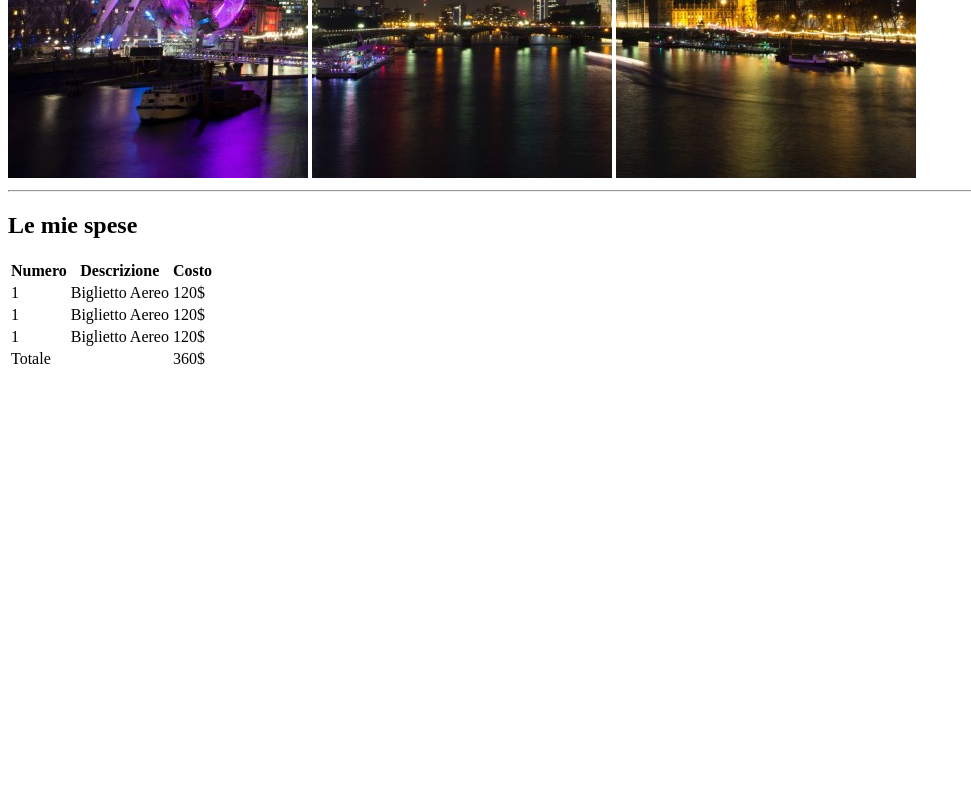
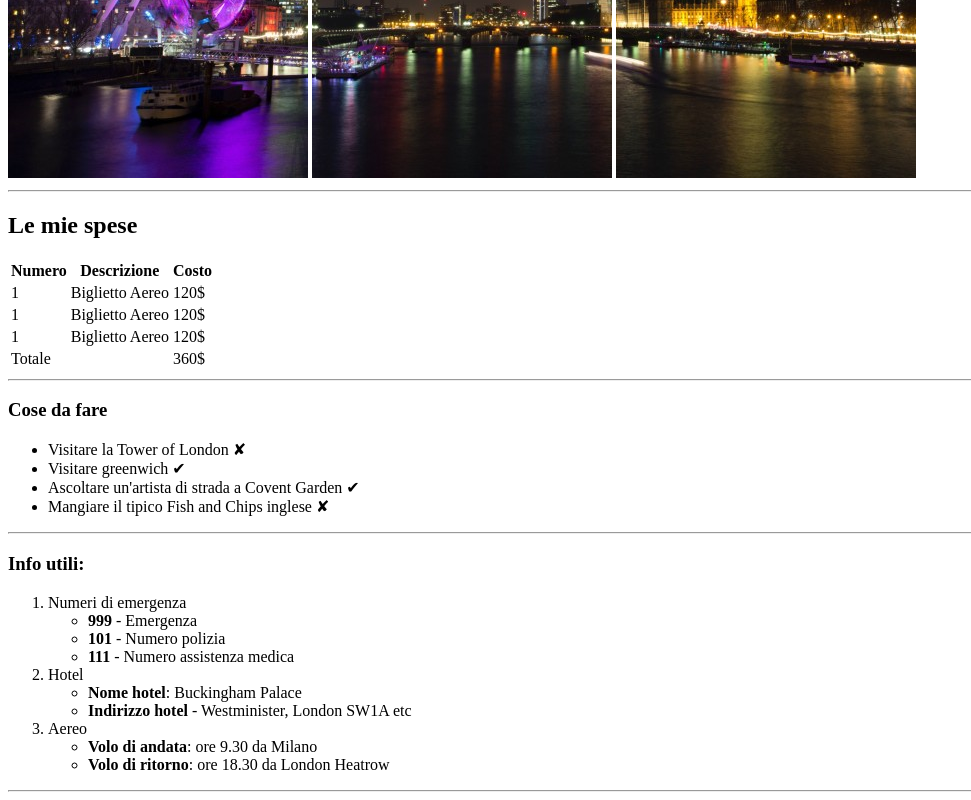
Before and after one commit to IlCarretto/html-london-trip, a plain HTML site: page index.html in a window 1280 px wide. Shown: the part 502-1302 px from the top of the page, without its empty margins (0-971 px from the left). Before the commit the page ends 881 px from the top, so only its background shows below. Drawn offline with Linux system fonts and the light colour scheme.

Commit message:
Aggiunta Sezione Info

```diff
--- a/index.html
+++ b/index.html
@@ -19,7 +19,11 @@
 
     <hr>
 
+    <!-- Main -->
     <main>
+
+        <!-- Sezione Spese -->
+        <section>
         <h2>Le mie spese</h2>
         <table>
             <tr>
@@ -47,7 +51,56 @@
                 <td>360$</td>
             </tr>
         </table>
+        </section>
+        <!-- /Sezione Spese -->
+
+        <hr>
+
+        <!-- Sezione Cose da fare -->
+        <section>
+        <h3>Cose da fare</h3>
+        <ul>
+            <li>Visitare la Tower of London &#10008;</li>
+            <li>Visitare greenwich &#10004;</li>
+            <li>Ascoltare un'artista di strada a Covent Garden &#10004;</li>
+            <li>Mangiare il tipico Fish and Chips inglese &#10008;</li>
+        </ul>
+        </section>
+        <!-- /Sezione Cose da fare -->
+
+        <hr>
+
+        <!-- Sezione Info -->
+        <section>
+            <h3>Info utili:</h3>
+            <ol>
+                <li>Numeri di emergenza
+                    <ul>
+                        <li><strong>999</strong> - Emergenza</li>
+                        <li><strong>101</strong> - Numero polizia</li>
+                        <li><strong>111</strong> - Numero assistenza medica</li>
+                    </ul>
+                </li>
+                <li>Hotel
+                    <ul>
+                        <li><strong>Nome hotel</strong>: Buckingham Palace</li>
+                        <li><strong>Indirizzo hotel</strong> - Westminister, London SW1A etc</li>
+                    </ul>
+                </li>
+                <li>Aereo
+                    <ul>
+                        <li><strong>Volo di andata</strong>: ore 9.30 da Milano</li>
+                        <li><strong>Volo di ritorno</strong>: ore 18.30 da London Heatrow</li>
+                    </ul>
+                </li>
+            </ol>
+        </section>
+        <!-- /Sezione Info -->
+
+        <hr>
+
     </main>
+    <!-- /Main -->
 
 
 </body>
```
